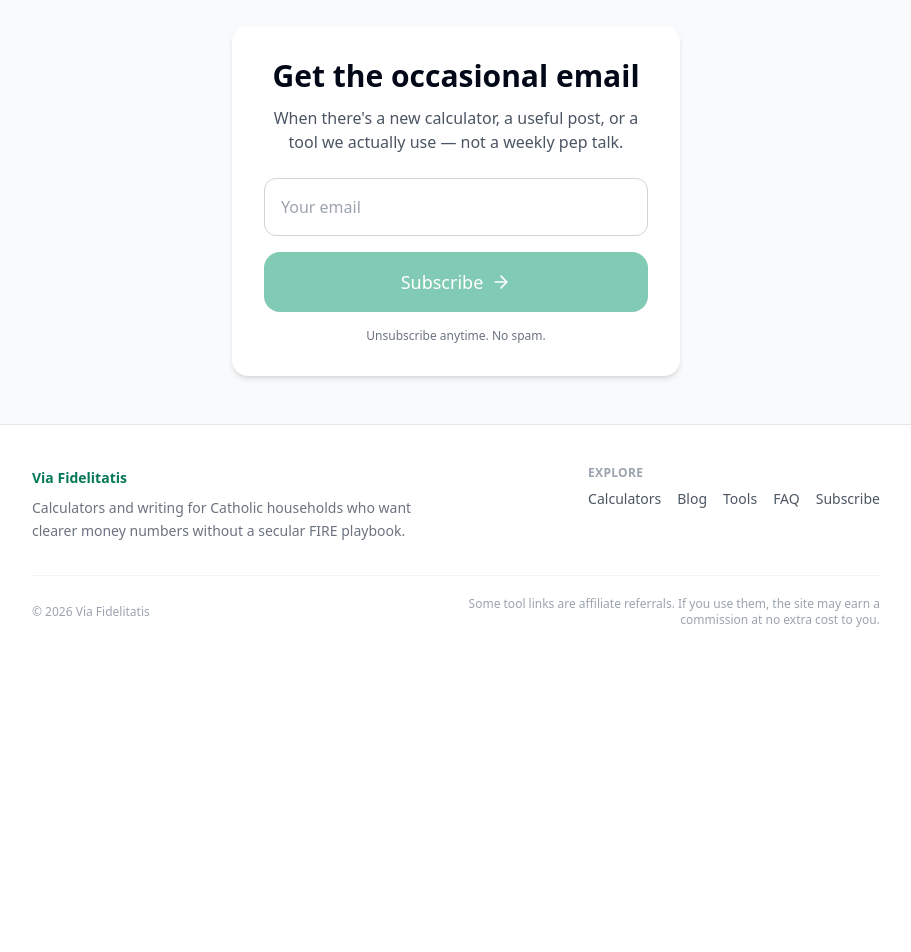
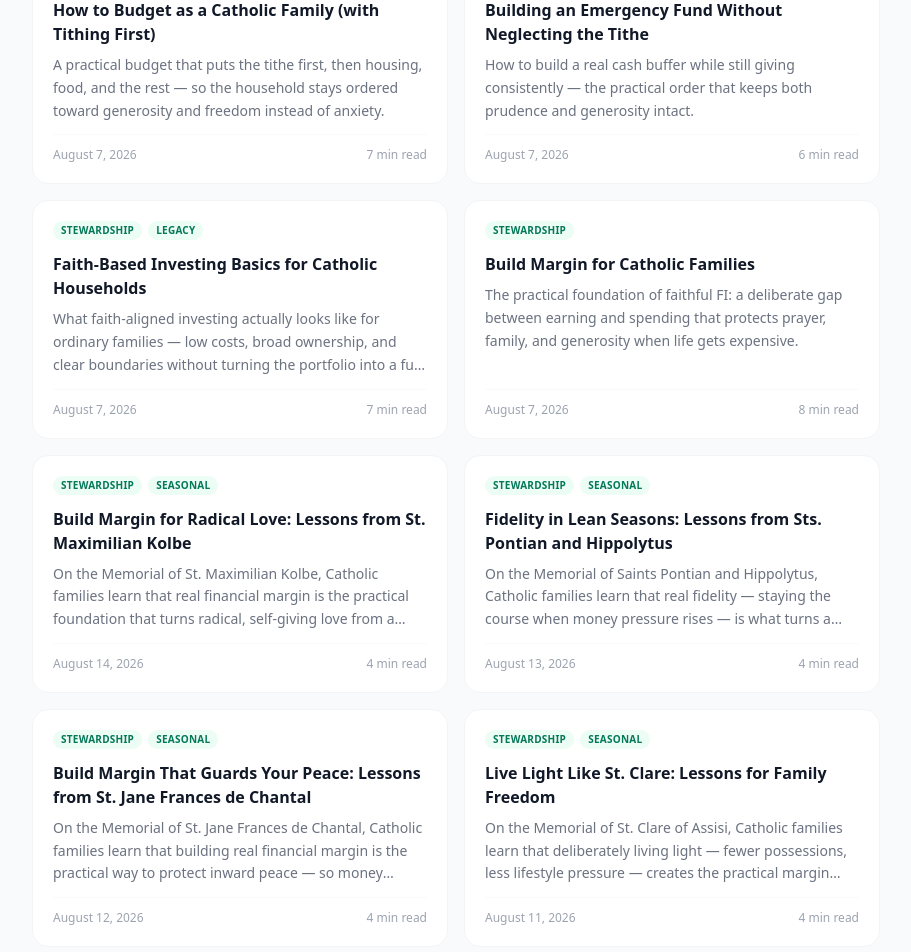
Before and after one commit to daughterpop/super-fi-calc, a React (Vite) app: page /blog in a window 1280 px wide. Shown: the part 2780-3732 px from the top of the page, without its empty margins (184-1095 px from the left). Before the commit the page ends 3448 px from the top, so only its background shows below. Built offline with nearby package versions, Linux system fonts and the light colour scheme.

Commit message:
Small batch: restore to 25 posts (adds core FIRE pillars + first saint lessons)

```diff
--- a/src/data/posts.js
+++ b/src/data/posts.js
@@ -148,6 +148,106 @@ const rawPosts = [
     link: '/blog/private-mail-and-vpn-with-proton-for-catholic-families',
     tags: ['Stewardship', 'Privacy', 'Tools'],
     featured: true
+  },
+  {
+    title: 'Is FIRE Compatible with Catholicism?',
+    date: 'August 7, 2026',
+    dateSort: '2026-08-07',
+    excerpt: 'Financial independence for Catholic families means margin for vocation — Providence and prudence together, tithing in the plan, honest math for large households, and freedom for the mission rather than secular FIRE cosplay.',
+    readTime: '6 min read',
+    link: '/blog/is-fire-compatible-with-catholicism',
+    tags: ['Stewardship', 'Tithing'],
+    featured: true
+  },
+  {
+    title: 'How to Budget as a Catholic Family (with Tithing First)',
+    date: 'August 7, 2026',
+    dateSort: '2026-08-07',
+    excerpt: 'A practical budget that puts the tithe first, then housing, food, and the rest — so the household stays ordered toward generosity and freedom instead of anxiety.',
+    readTime: '7 min read',
+    link: '/blog/how-to-budget-as-a-catholic-family-with-tithing-first',
+    tags: ['Stewardship', 'Tithing'],
+    featured: true
+  },
+  {
+    title: 'Building an Emergency Fund Without Neglecting the Tithe',
+    date: 'August 7, 2026',
+    dateSort: '2026-08-07',
+    excerpt: 'How to build a real cash buffer while still giving consistently — the practical order that keeps both prudence and generosity intact.',
+    readTime: '6 min read',
+    link: '/blog/building-an-emergency-fund-without-neglecting-the-tithe',
+    tags: ['Stewardship', 'Tithing'],
+    featured: true
+  },
+  {
+    title: 'Faith-Based Investing Basics for Catholic Households',
+    date: 'August 7, 2026',
+    dateSort: '2026-08-07',
+    excerpt: 'What faith-aligned investing actually looks like for ordinary families — low costs, broad ownership, and clear boundaries without turning the portfolio into a full-time job.',
+    readTime: '7 min read',
+    link: '/blog/faith-based-investing-basics-for-catholic-households',
+    tags: ['Stewardship', 'Legacy'],
+    featured: true
+  },
+  {
+    title: 'Build Margin for Catholic Families',
+    date: 'August 7, 2026',
+    dateSort: '2026-08-07',
+    excerpt: 'The practical foundation of faithful FI: a deliberate gap between earning and spending that protects prayer, family, and generosity when life gets expensive.',
+    readTime: '8 min read',
+    link: '/blog/build-margin-for-catholic-families',
+    tags: ['Stewardship'],
+    featured: true
+  },
+  {
+    title: 'Build Margin for Radical Love: Lessons from St. Maximilian Kolbe',
+    date: 'August 14, 2026',
+    dateSort: '2026-08-14',
+    excerpt: 'On the Memorial of St. Maximilian Kolbe, Catholic families learn that real financial margin is the practical foundation that turns radical, self-giving love from a heroic stretch into an ordinary, joyful way of life.',
+    readTime: '4 min read',
+    link: '/blog/build-margin-for-radical-love-lessons-from-st-maximilian-kolbe',
+    tags: ['Stewardship', 'Seasonal'],
+    featured: false
+  },
+  {
+    title: 'Fidelity in Lean Seasons: Lessons from Sts. Pontian and Hippolytus',
+    date: 'August 13, 2026',
+    dateSort: '2026-08-13',
+    excerpt: 'On the Memorial of Saints Pontian and Hippolytus, Catholic families learn that real fidelity — staying the course when money pressure rises — is what turns a financial independence plan into lasting freedom rather than a fair-weather intention.',
+    readTime: '4 min read',
+    link: '/blog/fidelity-in-lean-seasons-lessons-from-sts-pontian-and-hippolytus',
+    tags: ['Stewardship', 'Seasonal'],
+    featured: false
+  },
+  {
+    title: 'Build Margin That Guards Your Peace: Lessons from St. Jane Frances de Chantal',
+    date: 'August 12, 2026',
+    dateSort: '2026-08-12',
+    excerpt: 'On the Memorial of St. Jane Frances de Chantal, Catholic families learn that building real financial margin is the practical way to protect inward peace — so money anxiety never crowds out charity, family, or prayer.',
+    readTime: '4 min read',
+    link: '/blog/build-margin-that-guards-your-peace-lessons-from-st-jane-frances-de-chantal',
+    tags: ['Stewardship', 'Seasonal'],
+    featured: false
+  },
+  {
+    title: 'Live Light Like St. Clare: Lessons for Family Freedom',
+    date: 'August 11, 2026',
+    dateSort: '2026-08-11',
+    excerpt: 'On the Memorial of St. Clare of Assisi, Catholic families learn that deliberately living light — fewer possessions, less lifestyle pressure — creates the practical margin that turns financial independence into everyday freedom for mission and family.',
+    readTime: '4 min read',
+    link: '/blog/live-light-like-st-clare-lessons-for-family-freedom',
+    tags: ['Stewardship', 'Seasonal'],
+    featured: false
+  },
+  {
+    title: 'Make Generosity Ordinary: Lessons from St. Lawrence',
+    date: 'August 10, 2026',
+    dateSort: '2026-08-10',
+    excerpt: 'On the Feast of St. Lawrence, Catholic families learn that real financial margin turns generosity from a heroic stretch into an ordinary, joyful part of daily life — treating the poor as the true treasures of the Church.',
+    readTime: '4 min read',
+    link: '/blog/make-generosity-ordinary-lessons-from-st-lawrence',
+    tags: ['Stewardship', 'Seasonal'],
+    featured: false
   }
 ];
 
```
